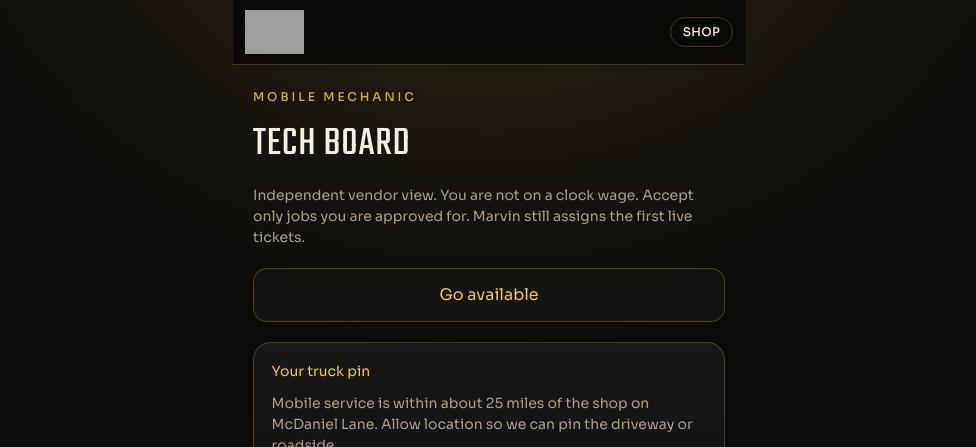
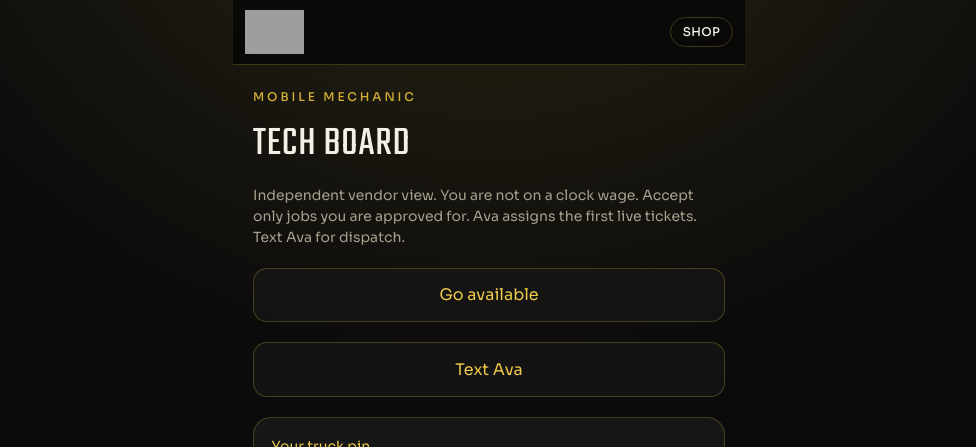
Before and after one commit to speedyapointments-cyber/speedyautobot, a Next.js app: page /tech in a window 1280 px wide. Shown: the top 447 px of the page, without its empty margins (151-1127 px from the left). Built offline with nearby package versions, Linux system fonts and the light colour scheme; grey boxes are pictures that could not be loaded.

Commit message:
Tech board: Ava assigns and is the text contact

```diff
--- a/src/app/tech/page.tsx
+++ b/src/app/tech/page.tsx
@@ -4,6 +4,7 @@ import Link from "next/link";
 import { useState } from "react";
 import { AppShell } from "@/components/AppShell";
 import { LocationCard } from "@/components/LocationCard";
+import { TextStart } from "@/components/TextStart";
 
 const JOBS = [
   { id: "SPDY-1042", title: "Front brakes — driveway", where: "University City", flags: 2.0, rate: 38, status: "Offered" },
@@ -22,12 +23,14 @@ export default function TechPage() {
         <h1 className="section-title">Tech board</h1>
         <p className="muted text-sm">
           Independent vendor view. You are not on a clock wage. Accept only jobs
-          you are approved for. Marvin still assigns the first live tickets.
+          you are approved for. Ava assigns the first live tickets. Text Ava for dispatch.
         </p>
 
         <button type="button" className={online ? "btn-gold" : "btn-ghost"} onClick={() => setOnline((v) => !v)}>
           {online ? "Available for dispatch" : "Go available"}
         </button>
+
+        <TextStart label="Text Ava" className="btn-ghost" />
 
         <LocationCard title="Your truck pin" />
 
```
